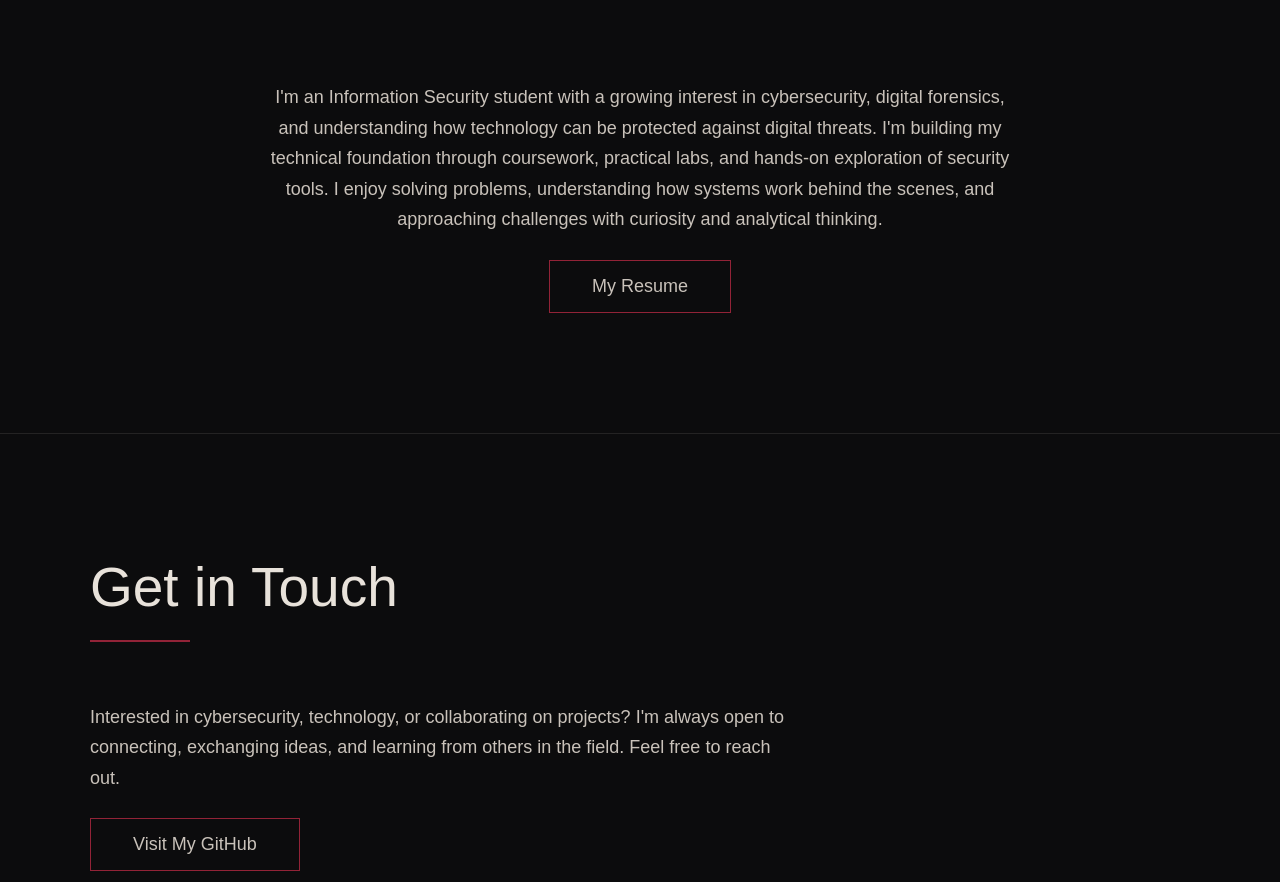
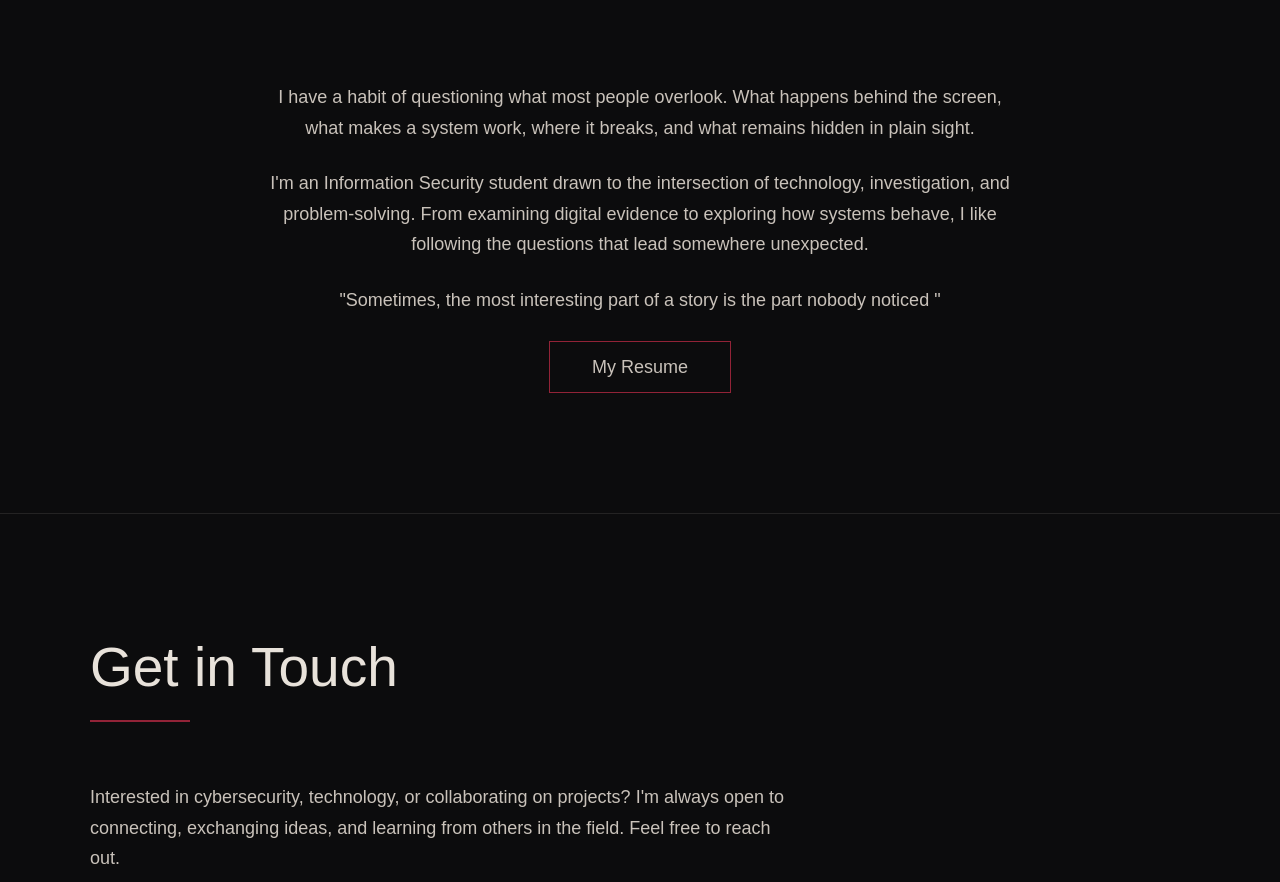
Before and after one commit to ifraheem-tariq/ifraheem-tariq.github.io, a plain HTML site: page index.html in a window 1280 px wide. Shown: the part 3836-4718 px from the top of the page. Drawn offline with Linux system fonts and the light colour scheme; a web font is replaced by a local one.

Commit message:
Add files via upload

```diff
--- a/index.html
+++ b/index.html
@@ -197,13 +197,21 @@
         <div class="about__content">
           <div class="about__text">
             <!-- Replace the below paragraph with info about yourself -->
-           <p>
-  I'm an Information Security student with a growing interest in cybersecurity,
-  digital forensics, and understanding how technology can be protected against
-  digital threats. I'm building my technical foundation through coursework,
-  practical labs, and hands-on exploration of security tools. I enjoy solving
-  problems, understanding how systems work behind the scenes, and approaching
-  challenges with curiosity and analytical thinking.
+          <p>
+  I have a habit of questioning what most people overlook. What happens behind
+  the screen, what makes a system work, where it breaks, and what remains
+  hidden in plain sight.
+</p>
+
+<p>
+  I'm an Information Security student drawn to the intersection of technology,
+  investigation, and problem-solving. From examining digital evidence to
+  exploring how systems behave, I like following the questions that lead
+  somewhere unexpected.
+</p>
+
+<p>
+  "Sometimes, the most interesting part of a story is the part nobody noticed "
 </p>
             <!-- Provide a link to your resume -->
             <a href="#" class="btn">My Resume</a>
```
